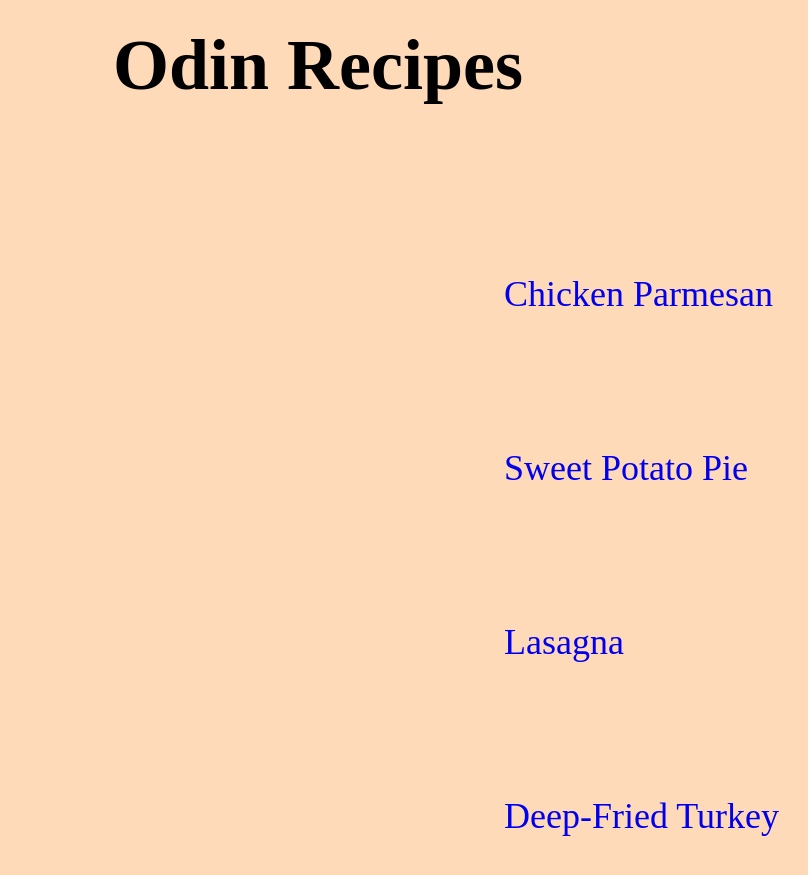
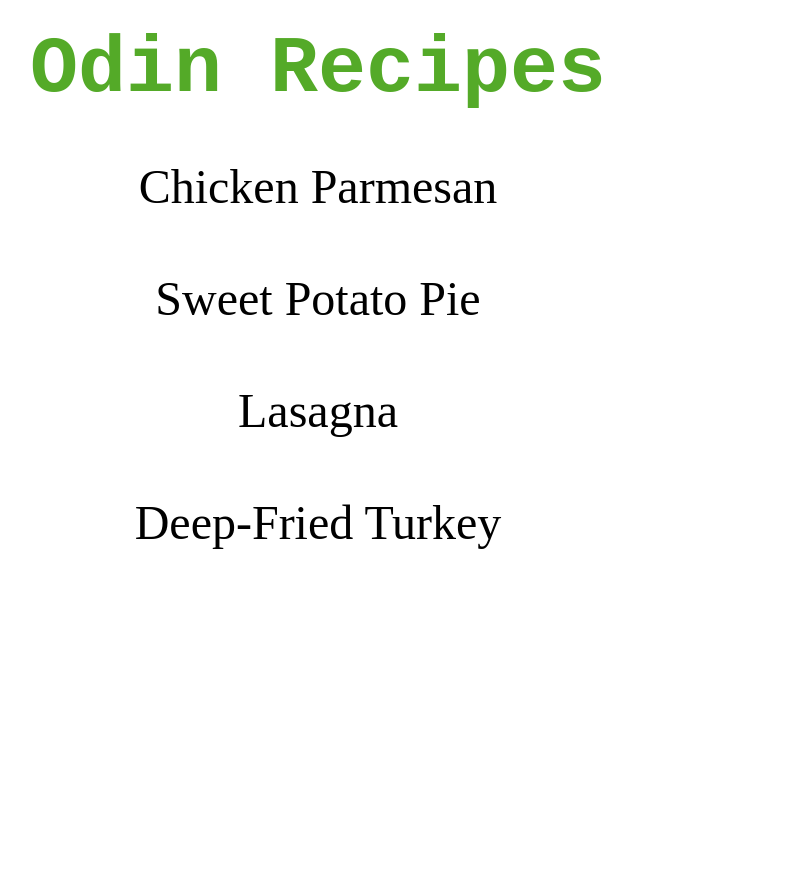
Before and after one commit to ankity26/odin-recipes, a plain HTML site: page index.html in a window 1280 px wide. Shown: the whole page, without its empty margins (322-1130 px from the left). After the commit the page ends 800 px from the top, so only its background shows below. Drawn offline with Linux system fonts and the light colour scheme.

Commit message:
css file updated

```diff
--- a/css/main.css
+++ b/css/main.css
@@ -1,36 +1,45 @@
 *{
-    font-size: 1.5rem;
     margin: 0;
+    padding: 0;
     box-sizing: border-box;
 }
 
 body{
-    background-color: peachpuff;
+    text-align: center;
+    margin-top: 1.5rem;
+    background-color: white;
 }
+
 h1{
-    margin-top: 1rem;
-    text-align: center;
-    font-size: 2em;
-    color: ;
+color: #54aa28;
+font-size: 5rem;
+margin-bottom: 1rem;
+font-family: monospace;
 }
 
 nav{
+    /* border: 2px solid black; */
+    width: 600px;
+    margin: auto;
 
-    width: fit-content;
-    margin-left: 32rem;
-    margin-top: 3rem;
 }
 
-ul{
+ul li{
+    /* border-top: 2px solid black; */
+    font-size: 3rem;
     list-style-type: none;
-    align-content: center;
-}
+    line-height: 7rem;
 
-li{
-    font-size: 5rem;
-    padding: 0.75rem;
 }
 
 a{
-     text-decoration: none;
+    text-decoration: none;
+    display: inline-block;
+    color: black;
+    border-radius: 10px;
 }
+
+a:hover{
+background-color: skyblue;
+color: white;
+}
```
